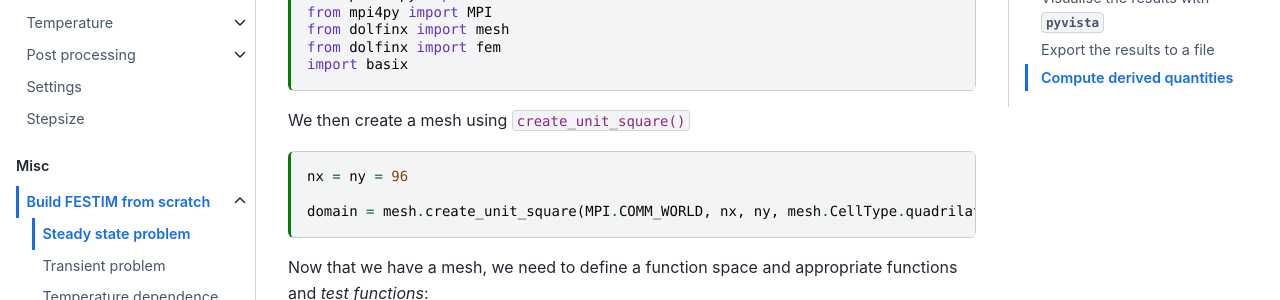
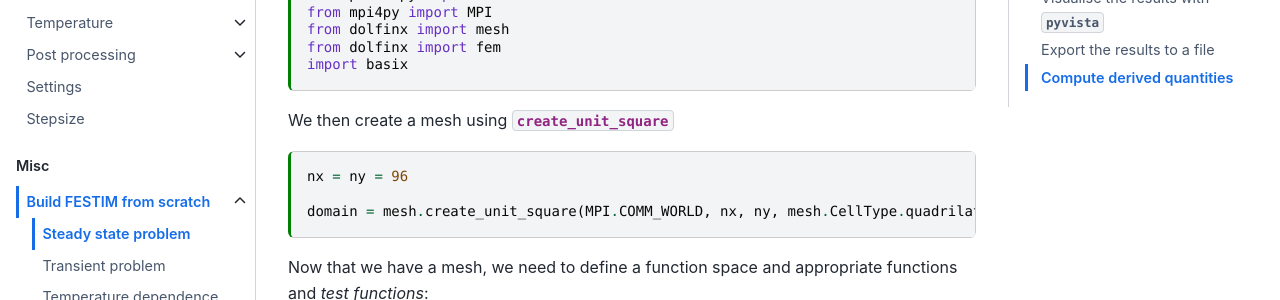
Before and after one commit to festim-dev/FESTIM-workshop, a Jupyter Book: the page built from book/content/misc/dolfinx_steady.md, in a window 1280 px wide and 900 px high, scrolled down 621 px. Shown: the part 147-447 px from the top of the window. Built offline with Jupyter Book 1.0.4 settings and Sphinx 7.4.7 and the Sphinx Book theme 1.1.4, drawn with Linux system fonts in a browser that asks for light colours; pages that are not in the unit, such as notebooks, are missing from menus; some of the changed lines change nothing that is shown.

Commit message:
started adding inline code refs

````diff
--- a/book/content/misc/dolfinx_steady.md
+++ b/book/content/misc/dolfinx_steady.md
@@ -76,7 +76,7 @@ from dolfinx import fem
 import basix
 ```
 
-We then create a mesh using `create_unit_square()`
+We then create a mesh using {py:func}`create_unit_square<dolfinx.mesh.create_unit_square>`
 
 ```{code-cell} ipython3
 nx = ny = 96
````
Also changed, not shown: book/content/applications/task01.ipynb.
